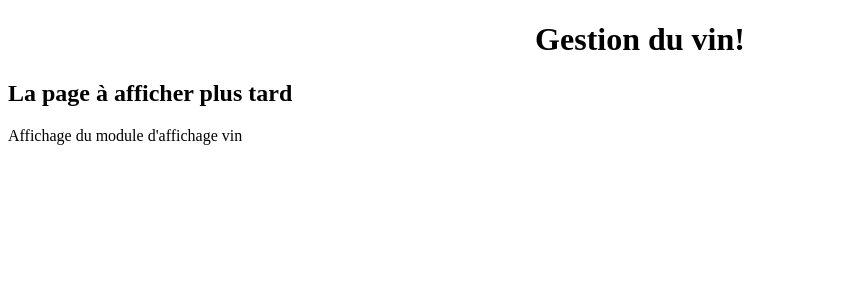
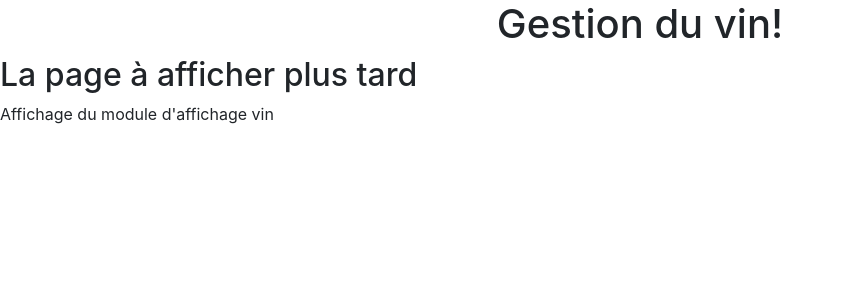
Before and after one commit to Pweting/labAngular, an Angular app: page / in a window 1280 px wide. Shown: the top 300 px of the page, without its empty margins (0-842 px from the left). Built offline with nearby package versions, Linux system fonts and the light colour scheme.

Commit message:
application du bootstrap

```diff
--- a/src/styles.css
+++ b/src/styles.css
@@ -1 +1,3 @@
 /* You can add global styles to this file, and also import other style files */
+@import "~bootstrap/dist/css/bootstrap.min.css";
+@import "~font-awesome/css/font-awesome.min.css";
```
